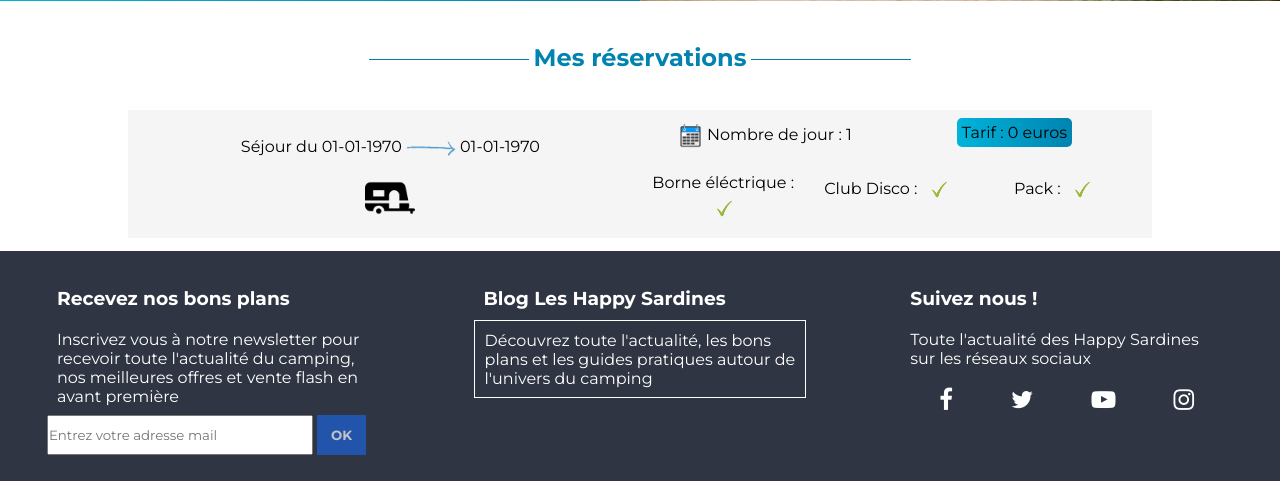
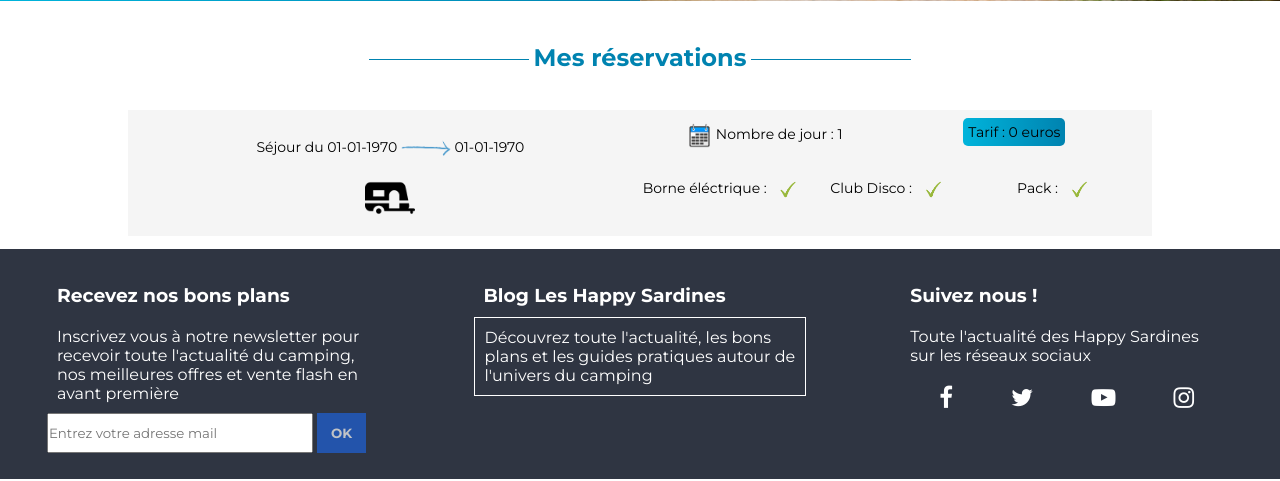
Before and after one commit to celine-emptoz-lacote/camping, a PHP site: page /profil.php in a window 1280 px wide. Shown: the part 637-1118 px from the top of the page. Run offline with PHP 8.4, Linux system fonts and the light colour scheme; the visitor is signed in with stand-in values (Sample User, id 1); tables that the repository leaves empty or names only in its code hold one stand-in row (values such as "Sample post"); data that the repository does not hold is empty; some web fonts are replaced.

Commit message:
modif css

```diff
--- a/style.css
+++ b/style.css
@@ -689,6 +689,10 @@ footer{
    width: 50%;
 }
 
+.section_profil_reservations div p{
+    font-size: 14px;
+ }
+
 @media screen and (max-width: 700px) {
     .section_form_profil {
         display: block;
```
